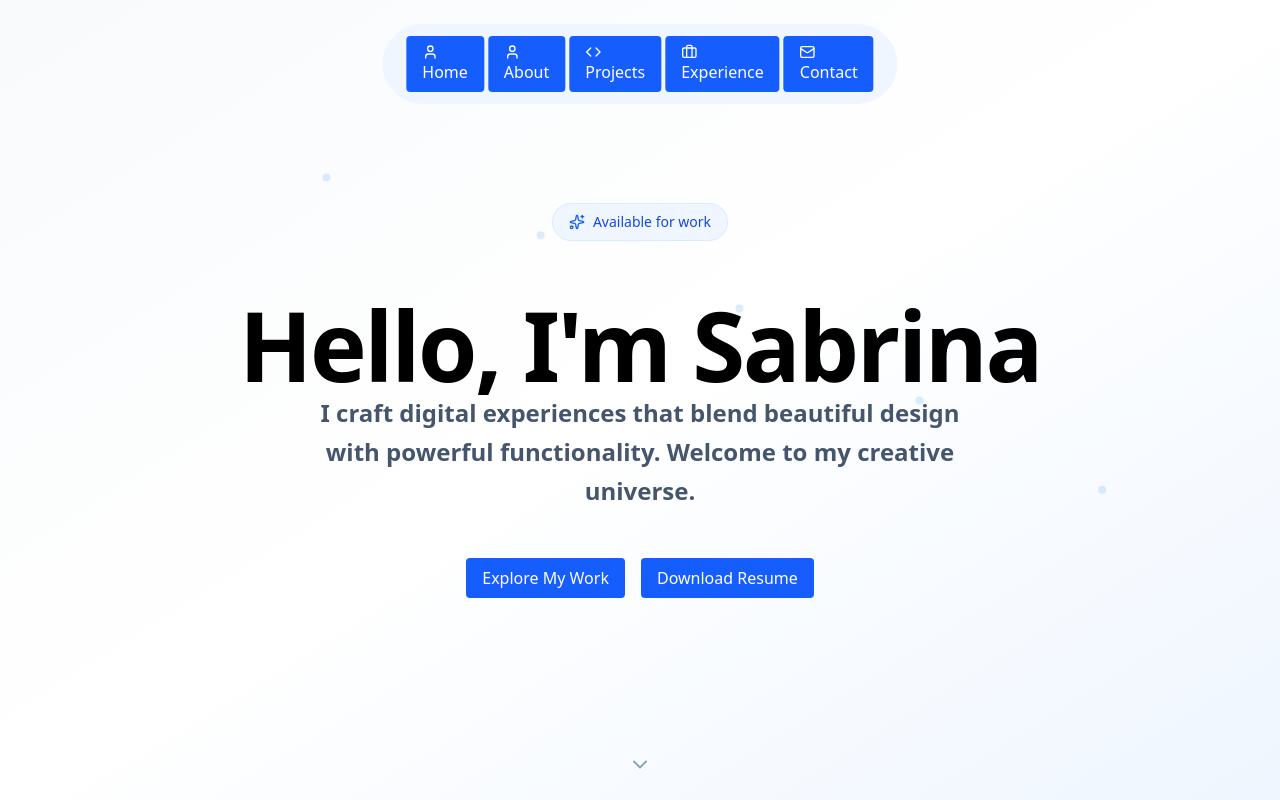
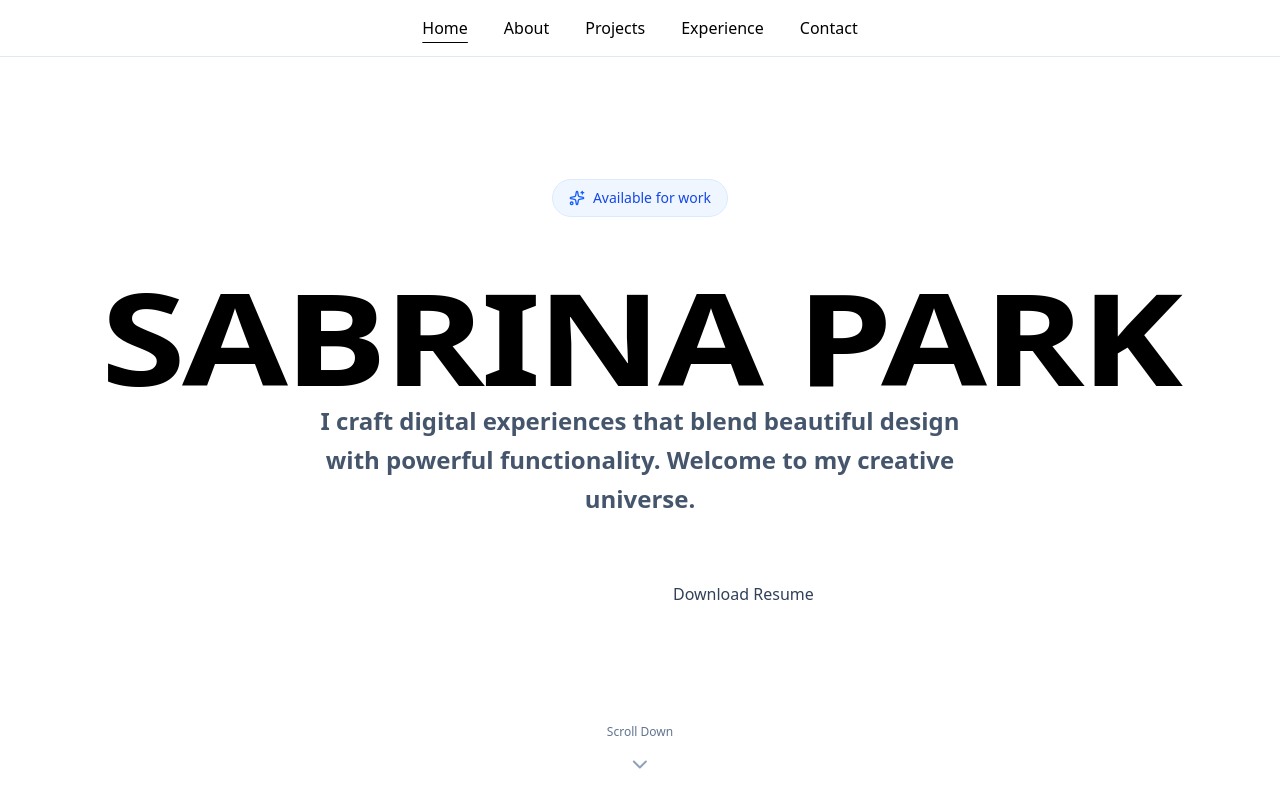
Before and after one commit to sabrinaprc/my-new-portfolio, a React (Vite) app: page / in a window 1280 px wide. Shown: the top 800 px of the page. Built offline with nearby package versions, Linux system fonts and the light colour scheme.

Commit message:
FIxed transition from title to the main page

```diff
--- a/src/components/Hero.jsx
+++ b/src/components/Hero.jsx
@@ -6,35 +6,12 @@ import { Button } from '../components/ui/button';
 export default function Hero({ onScrollToNext }) {
   return (
     <div className="relative min-h-screen flex items-center justify-center px-6">
-      <div className="absolute inset-0 bg-gradient-to-br from-slate-50 via-white to-blue-50" />
+      <div className="absolute inset-0 bg-white" />
 
-      {/* Floating elements */}
-      <div className="absolute inset-0 overflow-hidden">
-        {[...Array(6)].map((_, i) => (
-          <motion.div
-            key={i}
-            className="absolute w-2 h-2 bg-blue-400 rounded-full opacity-20"
-            animate={{
-              x: [0, 100, 0],
-              y: [0, -100, 0],
-            }}
-            transition={{
-              duration: 10 + i * 2,
-              repeat: Infinity,
-              ease: "linear"
-            }}
-            style={{
-              left: `${20 + i * 15}%`,
-              top: `${30 + i * 10}%`,
-            }}
-          />
-        ))}
-      </div>
-
-      <div className="relative z-10 text-center max-w-4xl mx-auto">
+      <div className="relative z-10 text-center w-full">
         <motion.div
-          initial={{ opacity: 0, y: 50 }}
-          animate={{ opacity: 1, y: 0 }}
+          initial={{  y: 50 }}
+          animate={{  y: 0 }}
           transition={{ duration: 1, ease: "easeOut" }}
           className="mb-8"
         >
@@ -44,21 +21,31 @@ export default function Hero({ onScrollToNext }) {
           </div>
         </motion.div>
 
-        <motion.h1
-          initial={{ opacity: 0, y: 50 }}
-          animate={{ opacity: 1, y: 0 }}
-          transition={{ duration: 1, delay: 0.2 }}
-          className="font-inter font-bold text-8xl tracking-tight"
-        >
-          Hello, I'm Sabrina
-          <br />
-          <span className="bg-gradient-to-r from-blue-600 to-purple-600 bg-clip-text text-transparent font-bold font-inter">
-          </span>
-        </motion.h1>
+        {/* This is the matched title */}
+        <div className="w-full max-w-5xl mx-auto px-4">
+          <motion.h1
+            // Remove fade-in by not animating opacity
+            initial={{ y: 50 }}
+            animate={{ y: 0 }}
+            transition={{ duration: 1, delay: 0.3 }}
+            className="
+              font-inter font-extrabold
+              text-9xl
+              tracking-tight
+              text-black
+              text-center
+              leading-none
+              w-full
+              scale-x-120
+            "
+          >
+            SABRINA PARK
+          </motion.h1>
+        </div>
 
         <motion.p
-          initial={{ opacity: 0, y: 30 }}
-          animate={{ opacity: 1, y: 0 }}
+          initial={{ y: 30 }}
+          animate={{ y: 0 }}
           transition={{ duration: 1, delay: 0.4 }}
           className="font-inter font-bold text-xl md:text-2xl text-slate-600 mb-12 leading-relaxed max-w-2xl mx-auto"
         >
@@ -67,8 +54,8 @@ export default function Hero({ onScrollToNext }) {
         </motion.p>
 
         <motion.div
-          initial={{ opacity: 0, y: 30 }}
-          animate={{ opacity: 1, y: 0 }}
+          initial={{ y: 30 }}
+          animate={{y: 0 }}
           transition={{ duration: 1, delay: 0.6 }}
           className="flex flex-col sm:flex-row gap-4 justify-center items-center"
         >
@@ -91,12 +78,11 @@ export default function Hero({ onScrollToNext }) {
 
       {/* Scroll indicator */}
       <motion.button
-        initial={{ opacity: 0 }}
-        animate={{ opacity: 1 }}
         transition={{ delay: 1.5, duration: 1 }}
         onClick={onScrollToNext}
-        className="absolute bottom-8 left-1/2 transform -translate-x-1/2 text-slate-400 hover:text-slate-600 transition-colors duration-300"
+        className="absolute bottom-8 left-1/2 transform -translate-x-1/2 text-slate-400 hover:text-slate-600 transition-colors duration-300 flex flex-col items-center"
       >
+        <span className="mb-1 text-xs font-medium text-slate-500">Scroll Down</span>
         <motion.div
           animate={{ y: [0, 10, 0] }}
           transition={{ duration: 2, repeat: Infinity }}
--- a/src/components/Navigation.jsx
+++ b/src/components/Navigation.jsx
@@ -38,33 +38,23 @@ export default function Navigation({ currentSection, onSectionChange }) {
       <motion.nav
         initial={{ opacity: 0, y: -20 }}
         animate={{ opacity: 1, y: 0 }}
-        transition={{ delay: 0.5, duration: 0.8 }}
-        className={`fixed top-6 left-1/2 transform -translate-x-1/2 z-40 hidden md:block transition-all duration-300 ${
-          scrollY > 100 ? 'bg-white/90 backdrop-blur-md shadow-lg' : 'bg-white/70'
-        } rounded-full px-6 py-3`}
+        transition={{ delay: 0.2, duration: 0.6 }}
+        className="fixed top-0 left-0 w-full z-40 bg-white border-b border-slate-200"
       >
-        <div className="flex items-center gap-1">
+        <div className="flex items-center justify-center gap-1 py-2">
           {navItems.map((item) => (
             <Button
               key={item.id}
               variant="ghost"
               size="sm"
               onClick={() => onSectionChange(item.id)}
-              className={`relative px-4 py-2 rounded-full transition-all duration-300 ${
+              className={`px-4 py-2 rounded-none font-inter font-medium text-black bg-white transition-all duration-200 ${
                 currentSection === item.id
-                  ? 'text-blue-600 bg-blue-50'
-                  : 'text-slate-600 hover:text-slate-900 hover:bg-slate-50'
+                  ? 'underline underline-offset-8'
+                  : 'hover:bg-slate-100'
               }`}
             >
-              <item.icon className="w-4 h-4 mr-2" />
               {item.label}
-              {currentSection === item.id && (
-                <motion.div
-                  layoutId="activeTab"
-                  className="absolute inset-0 bg-blue-50 rounded-full -z-10"
-                  transition={{ type: "spring", bounce: 0.2, duration: 0.6 }}
-                />
-              )}
             </Button>
           ))}
         </div>
@@ -79,14 +69,14 @@ export default function Navigation({ currentSection, onSectionChange }) {
           pointerEvents: isOpen ? 'auto' : 'none'
         }}
         transition={{ duration: 0.2 }}
-        className="fixed inset-0 z-40 md:hidden bg-black/50 backdrop-blur-sm"
+        className="fixed inset-0 z-40 md:hidden bg-black/30 backdrop-blur-sm"
         onClick={() => setIsOpen(false)}
       >
         <motion.div
           initial={{ y: -20 }}
           animate={{ y: isOpen ? 0 : -20 }}
-          className="absolute top-20 right-6 bg-white rounded-2xl shadow-xl overflow-hidden"
-          onClick={(e) => e.stopPropagation()}
+          className="absolute top-0 left-0 w-full bg-white border-b border-slate-200"
+          onClick={e => e.stopPropagation()}
         >
           {navItems.map((item) => (
             <Button
@@ -96,11 +86,10 @@ export default function Navigation({ currentSection, onSectionChange }) {
                 onSectionChange(item.id);
                 setIsOpen(false);
               }}
-              className={`w-full justify-start px-6 py-4 rounded-none border-b border-slate-100 last:border-b-0 ${
-                currentSection === item.id ? 'text-blue-600 bg-blue-50' : 'text-slate-600'
+              className={`w-full justify-center px-6 py-4 rounded-none font-inter font-medium text-black bg-white border-b border-slate-100 last:border-b-0 ${
+                currentSection === item.id ? 'underline underline-offset-8' : 'hover:bg-slate-100'
               }`}
             >
-              <item.icon className="w-4 h-4 mr-3" />
               {item.label}
             </Button>
           ))}
--- a/src/components/ui/button.jsx
+++ b/src/components/ui/button.jsx
@@ -1,5 +1,12 @@
 import React from 'react';
 
-export function Button({ children, ...props }) {
-  return <button {...props} className="px-4 py-2 bg-blue-600 text-white rounded">{children}</button>;
+export function Button({ children, className = '', ...props }) {
+  return (
+    <button
+      {...props}
+      className={`px-4 py-2 bg-white text-black rounded ${className}`}
+    >
+      {children}
+    </button>
+  );
 }
--- a/src/pages/Portfolio.jsx
+++ b/src/pages/Portfolio.jsx
@@ -13,13 +13,26 @@ import Navigation from '../components/Navigation';
 
 export default function Portfolio() {
 const [showNamePopup, setShowNamePopup] = useState(true);
+const [startBounce, setStartBounce] = useState(false);
 const [currentSection, setCurrentSection] = useState('hero');
 
 useEffect(() => {
-    const timer = setTimeout(() => {
+  const widenDuration = 600;
+  const bounceDuration = 1000;
+  const totalDuration = widenDuration + bounceDuration + 400; // optional pause
+
+  const bounceTimer = setTimeout(() => {
+    setStartBounce(true);
+  }, bounceDuration);
+
+  const exitTimer = setTimeout(() => {
     setShowNamePopup(false);
-    }, 1500);
-    return () => clearTimeout(timer);
+  }, totalDuration);
+
+  return () => {
+    clearTimeout(bounceTimer);
+    clearTimeout(exitTimer);
+  };
 }, []);
 
   const scrollToSection = (sectionId) => {
@@ -37,47 +50,34 @@ export default function Portfolio() {
         {showNamePopup && (
           <motion.div
             key="popup"
-            initial={{ y: 0 }}
-            animate={{ y: 0 }}
-            exit={{ y: "-100%" }}
-            transition={{ duration: 1, ease: "easeInOut", delay: 0.3 }}
+            initial={{ opacity: 0, scaleX: 1, scaleY: 1, y: 0 }}
+            animate={{
+              opacity: [0, 1, 1],
+              scaleX: [1, 1, 1.2],
+              scaleY: [1, 1, 1],
+              y: [0, 0, 0],
+            }}
+            transition={{
+              opacity: { duration: 0.7, times: [0, 0.3, 1] },
+              scaleX: { duration: 1.5, times: [0, 0.5, 1], ease: "easeOut" },
+              scaleY: { duration: 1.5, times: [0, 0.5, 1], ease: "easeOut" },
+            }}
             className="fixed inset-0 z-50 flex items-center justify-center bg-white"
           >
-            <motion.div
-              initial={{ scaleX: 0.5, scaleY: 0.5, opacity: 0 }}
-              animate={{ scaleX: .8, scaleY: .8, opacity: 1 }}
-              exit={{
-                scaleX: 1.3,
-                scaleY: 1.2,
-                opacity: 1,
-                y: [0, 0, "-100%"], // Pause, then move up
-              }}
-              transition={{
-                scaleX: { duration: 0.6, ease: "easeOut" },
-                scaleY: { duration: 0.6, ease: "easeOut" },
-                opacity: { delay: 0.2, duration: 0.4 },
-                y: { delay: 0.4, duration: 0.6, times: [0, 0.5, 1] }, // Pause, then slide up
-              }}
-              className="text-center origin-center"
-            >
-                <h1 className="text-8xl md:text-[10rem] font-inter font-bold text-black tracking-tight">
-                  Sabrina Park
-                </h1>
-            </motion.div>
+            <div className="w-full max-w-5xl overflow-hidden">
+              <span className="block text-9xl font-inter font-extrabold text-black tracking-tight text-center w-full mt-3">
+                SABRINA PARK
+              </span>
+            </div>
           </motion.div>
         )}
       </AnimatePresence>
 
 
       {/* Main Content */}
-      <motion.div
-        initial={{ opacity: 0 }}
-        animate={{ opacity: showNamePopup ? 0 : 1 }}
-        transition={{ duration: 0.8, delay: 0.3 }}
-        className="relative"
-      >
+      {!showNamePopup && (
+        <div className="relative">
           <Navigation currentSection={currentSection} onSectionChange={scrollToSection} />
-
           <div className="relative">
             <section id="hero" className="min-h-screen">
               <Hero onScrollToNext={() => scrollToSection('about')} />
@@ -99,7 +99,8 @@ export default function Portfolio() {
               <Contact />
             </section>
           </div>
-      </motion.div>
+        </div>
+      )}
       <div className="bg-white font-inter font-bold text-8xl tracking-tight p-8 rounded-xl shadow-lg">
         Creative
         <br />
@@ -107,6 +108,27 @@ export default function Portfolio() {
           Developer
         </span>
       </div>
+      <div className="absolute inset-0 overflow-hidden">
+        {[...Array(6)].map((_, i) => (
+          <motion.div
+            key={i}
+            className="absolute w-2 h-2 bg-blue-400 rounded-full opacity-20"
+            animate={{
+              x: [0, 100, 0],
+              y: [0, -100, 0],
+            }}
+            transition={{
+              duration: 10 + i * 2,
+              repeat: Infinity,
+              ease: "linear"
+            }}
+            style={{
+              left: `${20 + i * 15}%`,
+              top: `${30 + i * 10}%`,
+            }}
+          />
+        ))}
+      </div>
     </div>
   );
 }
```
Lines whose indentation alone changed are shown as unchanged.
